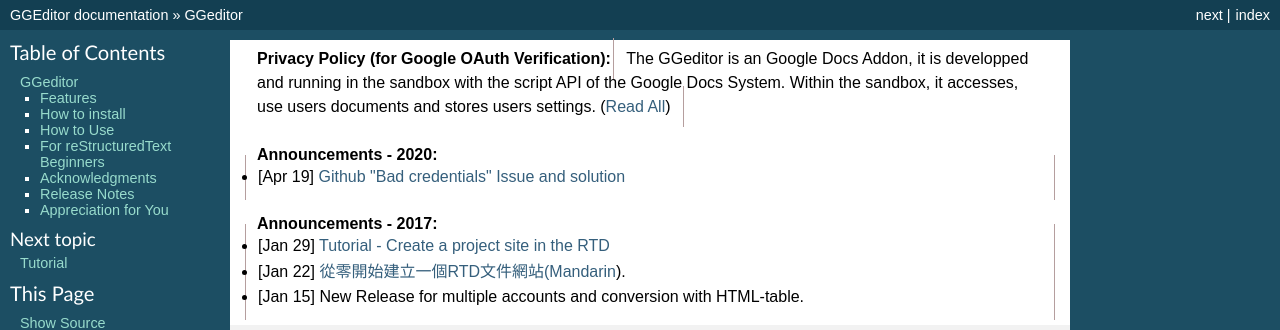
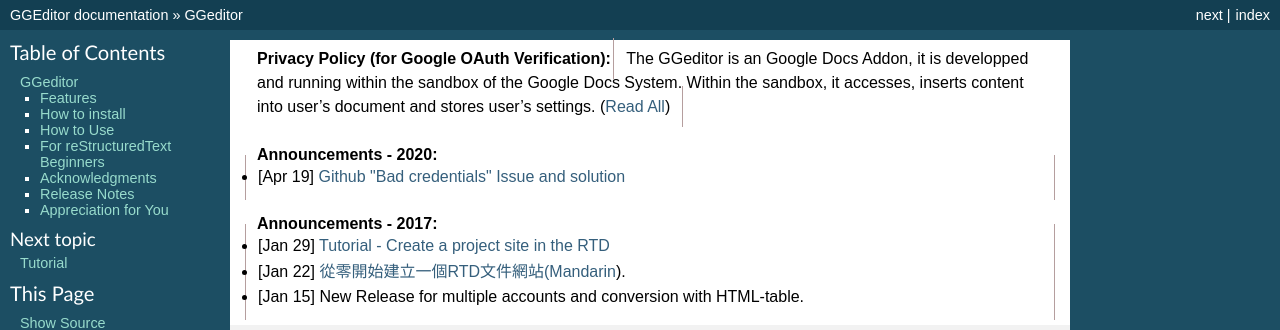
Before and after one commit to iapyeh/GGeditor, a Sphinx documentation site: the page built from docs/index.rst, in a window 1280 px wide and 900 px high. Shown: the top 330 px of the window. Built offline with Sphinx 7.4.7, drawn with Linux system fonts in a browser that asks for light colours; pages that are not in the unit, such as notebooks, are missing from menus.

Commit message:
Google Docs reST Editor@2021-10-3 16:8:55

```diff
--- a/docs/index.rst
+++ b/docs/index.rst
@@ -14,7 +14,7 @@
 
 .. admonition:: Privacy Policy (for Google OAuth Verification)
 
-    The GGeditor is an Google Docs Addon, it is developped and running in the sandbox with the script API of the Google Docs System. Within the sandbox, it accesses, use users documents and stores users settings. (\ |LINK1|\ )
+    The GGeditor is an Google Docs Addon, it is developped and running within the sandbox of the Google Docs System. Within the sandbox, it accesses, inserts content into user's document and stores user's settings. (\ |LINK1|\ )
 
 
 .. admonition:: Announcements - 2020
```
